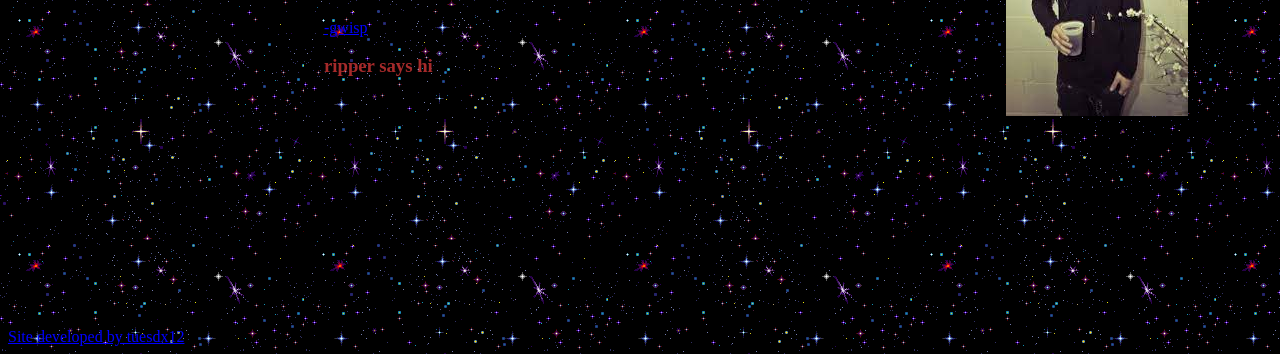
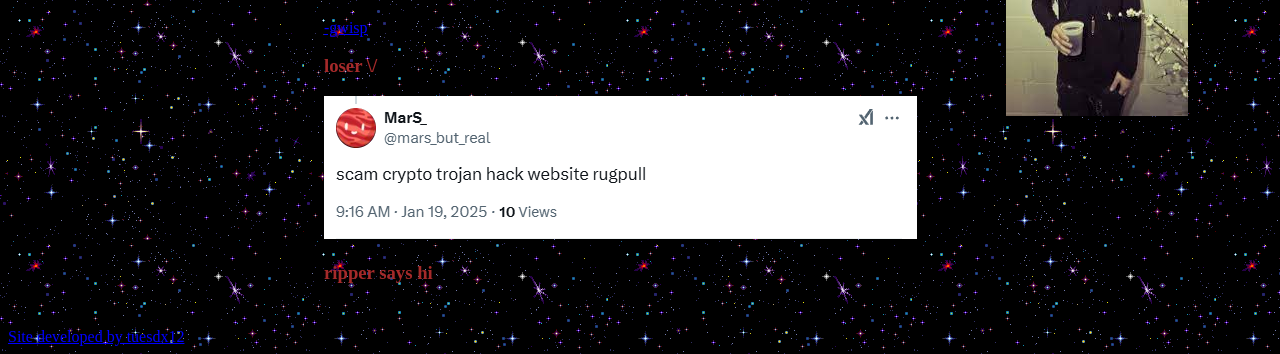
Before and after one commit to tuesdx12/aptba, a plain HTML site: page index.html in a window 1280 px wide. Shown: the part 462-816 px from the top of the page. Drawn offline with Linux system fonts and the light colour scheme.

Commit message:
making fun of twitter user

```diff
--- a/index.html
+++ b/index.html
@@ -30,6 +30,8 @@
                 <h1>>808 (epic fortnite style)</h1>
                 <h1>>IM PICKLE RICKKKK!!!!</h1>
                 <a href="https://x.com/gwiisp">-gwisp</a>
+                <h3>loser \/</h2>
+                <img src="scammingyou.png">
                 <h3>ripper says hi</h3>
             </div>
 
```
Also changed, not shown: scammingyou.png (added).
